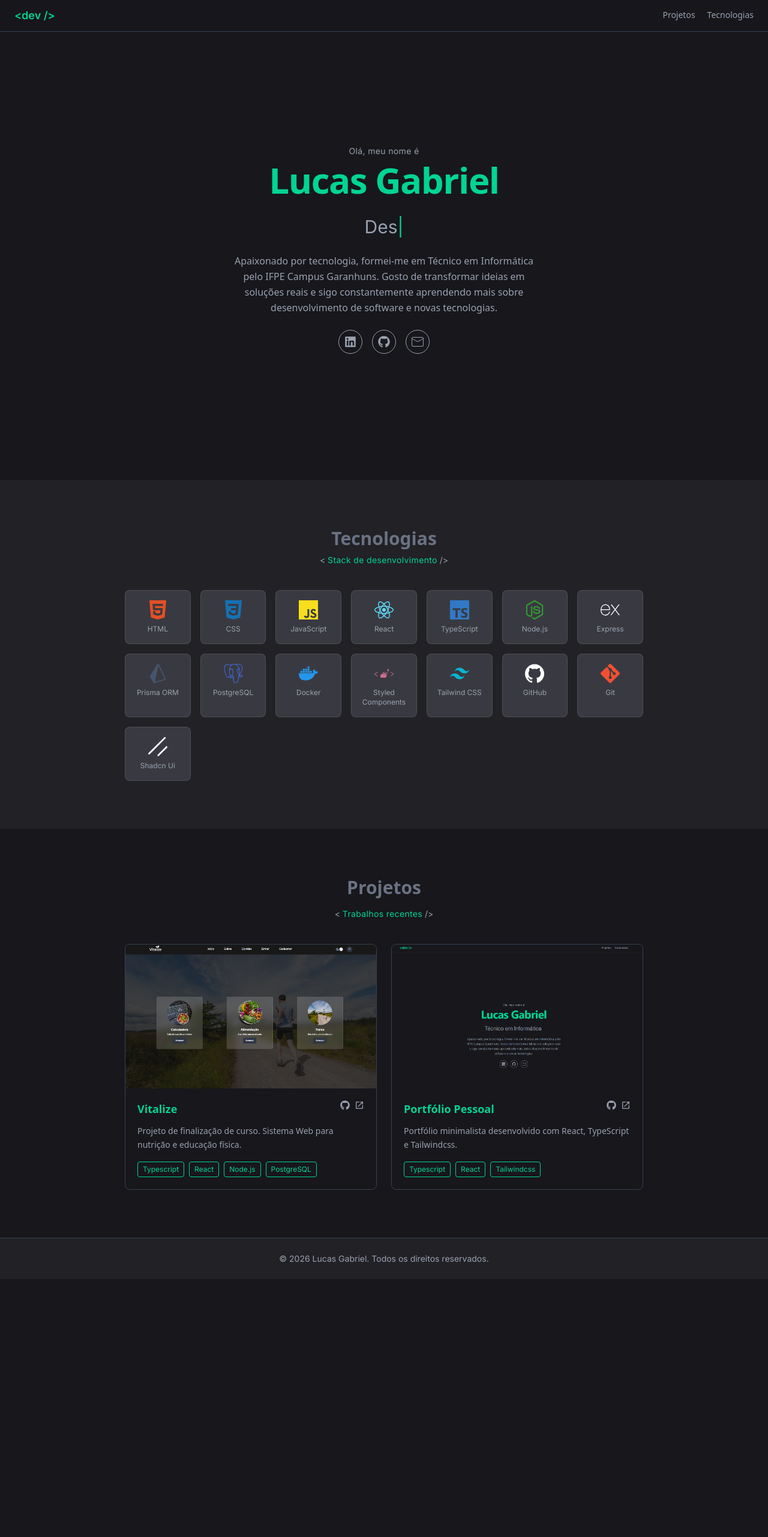
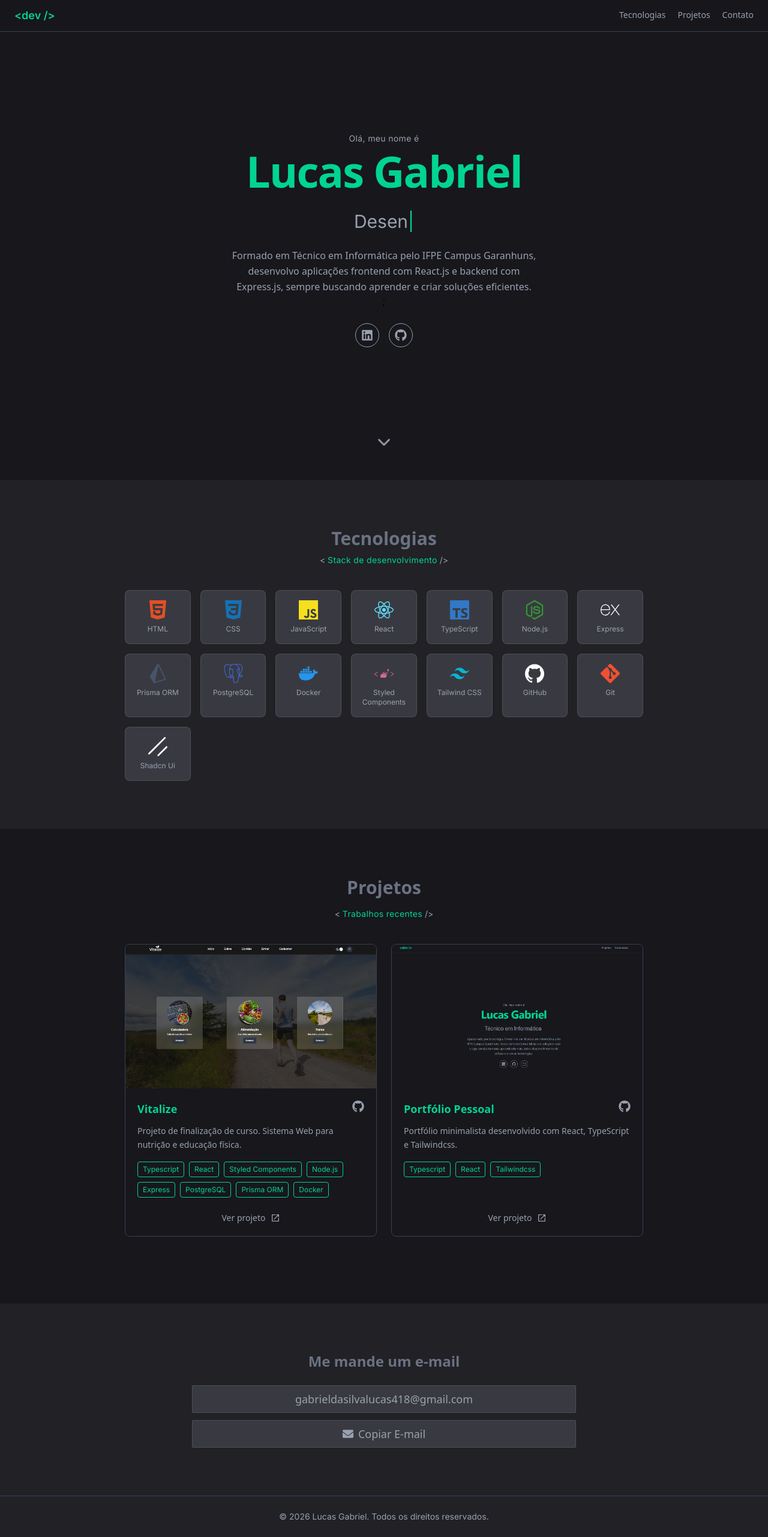
Before and after one commit to devlucasme/portfolio, a React (Vite) app: page / in a window 1280 px wide. Shown: the whole page at 60% size. Before the commit the page ends 2133 px from the top, so only its background shows below. Built offline with nearby package versions, Linux system fonts and the light colour scheme.

Commit message:
feat(portfolio): add copy email feature and improve design

```diff
--- a/index.html
+++ b/index.html
@@ -8,7 +8,7 @@
   <link
     href="https://fonts.googleapis.com/css2?family=Inter:ital,opsz,wght@0,14..32,100..900;1,14..32,100..900&display=swap"
     rel="stylesheet">
-  <title>portfolio</title>
+  <title>Portfolio</title>
 </head>
 <body class="bg-[hsl(240_10%_10%)]">
   <div id="root"></div>
--- /dev/null
+++ b/src/components/ContactEmail.tsx
@@ -0,0 +1,36 @@
+import type { FC } from "react";
+import { useState, useRef } from "react";
+import { FaEnvelope } from "react-icons/fa";
+
+export const ContactEmail: FC = () => {
+
+    const [copied, setCopied] = useState(false);
+    const emailRef = useRef<HTMLSpanElement>(null);
+
+
+    const handleCopy = async () => {
+
+        const email = emailRef.current?.textContent;
+        if (!email) return;
+
+        await navigator.clipboard.writeText(email);
+        setCopied(true);
+        setTimeout(() => setCopied(false), 2000);
+    }
+
+    return (
+        <section id="contact" className="py-16 md:py-20 bg-[hsl(240,7%,14%)] flex flex-col items-center mt-8  w-full ">
+            <h3 className="mb-3 text-gray-500 font-bold text-xl md:text-2xl">Me mande um e-mail</h3>
+            <span ref={emailRef} className="w-9/12 md:w-1/2 mt-3 bg-gray-400/20 border border-gray-400/20 rounded-xs text-center text-xs md:text-lg text-gray-400 p-2 hover:text-emerald-400 hover:border-emerald-400 transition-all duration-300">gabrieldasilvalucas418@gmail.com</span>
+            <button
+                onClick={handleCopy}
+                className="w-9/12 md:w-1/2 bg-gray-400/20 border border-gray-400/20 flex justify-center rounded-xs text-xs md:text-lg p-2 mt-3 items-center gap-2   text-gray-400 hover:text-emerald-400 hover:border-emerald-400 transition-all duration-300 cursor-pointer"
+            >
+                <FaEnvelope />
+                {
+                    copied ? "Copiado!" : "Copiar E-mail"
+                }
+            </button>
+        </section>
+    )
+}
--- a/src/components/Hero.tsx
+++ b/src/components/Hero.tsx
@@ -2,7 +2,7 @@ import type { FC } from "react";
 import { useTypewriter } from "@/hooks/useTypewriter";
 import { FaLinkedin } from "react-icons/fa";
 import { FaGithub } from "react-icons/fa";
-import { CiMail } from "react-icons/ci";
+import { IoIosArrowDown } from "react-icons/io";
 
 export const Hero: FC = () => {
 
@@ -18,11 +18,13 @@ export const Hero: FC = () => {
   });
 
   return (
-    <main className="flex items-center justify-center h-screen py-24 pt-32">
-      <div className="mx-auto max-w-2xl px-4 text-center">
-        <p className="text-gray-400 text-sm font-[Inter] tracking-wide mb-2">Olá, meu nome é</p>
+    <main className="relative flex flex-col items-center justify-center h-screen px-4 text-center">
+      <div className="max-w-2xl">
+        <p className="text-gray-400 text-sm font-[Inter] tracking-wide mb-2">
+          Olá, meu nome é
+        </p>
 
-        <h1 className="text-4xl text-emerald-400 md:text-6xl lg:7xl font-bold tracking-tight mb-4">
+        <h1 className="text-4xl text-emerald-400 md:text-6xl lg:text-7xl font-bold tracking-tight mb-4">
           Lucas Gabriel
         </h1>
 
@@ -33,30 +35,32 @@ export const Hero: FC = () => {
           </p>
         </div>
 
-        <p className="max-w-lg mx-auto text-gray-400 leading-relaxed ">
-          Apaixonado por tecnologia, formei-me em Técnico em Informática pelo IFPE Campus Garanhuns.
-          Gosto de transformar ideias em soluções reais e sigo constantemente aprendendo mais sobre desenvolvimento de software e novas tecnologias.
+        <p className="max-w-lg mx-auto text-gray-400 text-center text-balance leading-relaxed">
+          Formado em Técnico em Informática pelo IFPE Campus Garanhuns, desenvolvo aplicações frontend com React.js e backend com Express.js, sempre buscando aprender e criar soluções eficientes.
         </p>
-
-
-
+        ;
         <div className="flex justify-center gap-4 mt-6">
-
-          <a href="#" className="flex items-center justify-center w-10 h-10 rounded-full border border-gray-400  text-gray-400 transition-all duration-300 hover:bg-emerald-400/10 hover:text-emerald-400 hover:scale-110 hover:border-emerald-400">
+          <a
+            href="https://www.linkedin.com/in/lucas-gabriel-da-silva-8b4088314/"
+            target="_blank"
+            className="flex items-center justify-center w-10 h-10 rounded-full border border-gray-400 text-gray-400 transition-all duration-300 hover:bg-emerald-400/10 hover:text-emerald-400 hover:scale-110 hover:border-emerald-400"
+          >
             <FaLinkedin size={20} />
           </a>
 
-          <a href="#" className="flex items-center justify-center w-10 h-10 rounded-full border border-gray-400  text-gray-400 transition-all duration-300 hover:bg-emerald-400/10 hover:text-emerald-400 hover:scale-110 hover:border-emerald-400">
+          <a
+            href="https://github.com/devlucasme/"
+            target="_blank"
+            className="flex items-center justify-center w-10 h-10 rounded-full border border-gray-400 text-gray-400 transition-all duration-300 hover:bg-emerald-400/10 hover:text-emerald-400 hover:scale-110 hover:border-emerald-400"
+          >
             <FaGithub size={20} />
           </a>
 
-          <a href="#" className="flex items-center justify-center w-10 h-10 rounded-full border border-gray-400  text-gray-400 transition-all duration-300 hover:bg-emerald-400/10 hover:text-emerald-400 hover:scale-110 hover:border-emerald-400">
-            <CiMail size={24} />
-          </a>
+
         </div>
+      </div>
 
-
-      </div>
+      <IoIosArrowDown className="mt-16 absolute bottom-10 text-gray-400 text-3xl animate-bounce mx-auto block" />
     </main>
   )
 }
--- a/src/components/Navigation.tsx
+++ b/src/components/Navigation.tsx
@@ -6,8 +6,9 @@ export const Navigation: FC = () => {
             <nav className="flex justify-between mx-auto max-w-7xl px-6 py-3">
                 <a href="#" className="text-emerald-400 font-semibold font-[Inter] text-lg">&lt;dev /&gt;</a>
                 <ul className="flex gap-5">
+                    <li><a href="#technologies" className="text-gray-400 text-sm hover:text-gray-200 transition-colors">Tecnologias</a></li>
                     <li><a href="#projects" className="text-gray-400 text-sm hover:text-gray-200 transition-colors">Projetos</a></li>
-                    <li><a href="#technologies" className="text-gray-400 text-sm hover:text-gray-200 transition-colors">Tecnologias</a></li>
+                    <li><a href="#contact" className="text-gray-400 text-sm hover:text-gray-200 transition-colors">Contato</a></li>
                 </ul>
             </nav>
         </header>
--- a/src/components/ProjectCard.tsx
+++ b/src/components/ProjectCard.tsx
@@ -20,7 +20,7 @@ export const ProjectCard: FC<IProjectCardProps> = ({
     liveUrl
 }) => {
     return (
-        <div className="bg-[hsl(240_10%_10%)] border border-gray-700 rounded-lg overflow-hidden transition-all duration-300 hover:border-emerald-400 hover:translate-y-1 hover:shadow-lg ">
+        <div className="bg-[hsl(240_10%_10%)] border border-gray-700 rounded-lg overflow-hidden transition-all duration-300 hover:border-emerald-400 hover:translate-y-1 hover:shadow-lg flex flex-col">
             {imageUrl ? (
                 <div className="w-full h-60 overflow-hidden">
                     <img
@@ -35,22 +35,24 @@ export const ProjectCard: FC<IProjectCardProps> = ({
                 </div>
             )}
 
-            <div className="p-5">
+            <div className="p-5 flex flex-col justify-between flex-1">
+                <div>
                     <div className="flex justify-between items-start mb-3">
                         <h3 className="text-emerald-400 font-semibold text-lg">{title}</h3>
-                    <div className="flex gap-2">
                         {githubUrl && (
-                            <a href={githubUrl} target="_blank" className="text-gray-400 hover:text-emerald-400 transition-colors duration-300"><FaGithub /></a>
+                            <a
+                                href={githubUrl}
+                                target="_blank"
+                                className="text-gray-400 hover:text-emerald-400 transition-colors duration-300 text-xl"
+                            >
+                                <FaGithub />
+                            </a>
                         )}
-                        {liveUrl && (
-                            <a href={liveUrl} target="_blank" className="text-gray-400 hover:text-emerald-400 transition-colors duration-300"><MdLaunch /></a>
-                        )}
-                    </div>
                     </div>
 
                     <p className="text-gray-400 text-sm mb-4 leading-relaxed">{description}</p>
 
-                <div className="flex flex-wrap gap-2">
+                    <div className="flex flex-wrap gap-2 mb-6">
                         {technologies.map((tech, index) => (
                             <span
                                 key={index}
@@ -60,8 +62,20 @@ export const ProjectCard: FC<IProjectCardProps> = ({
                             </span>
                         ))}
                     </div>
+                </div>
 
+                {liveUrl && (
+                    <div className="flex justify-center mt-auto">
+                        <a
+                            href={liveUrl}
+                            target="_blank"
+                            className="flex items-center gap-2 text-sm text-gray-400 hover:underline"
+                        >
+                            Ver projeto <MdLaunch size={16} />
+                        </a>
+                    </div>
+                )}
             </div>
         </div>
-    )
-}
+    );
+};
--- a/src/components/Projects.tsx
+++ b/src/components/Projects.tsx
@@ -7,7 +7,7 @@ const projects = [
     {
         title: "Vitalize",
         description: "Projeto de finalização de curso. Sistema Web para nutrição e educação física.",
-        technologies: ["Typescript", "React", "Node.js", "PostgreSQL"],
+        technologies: ["Typescript", "React", "Styled Components", "Node.js", "Express", "PostgreSQL", "Prisma ORM", "Docker"],
         imageUrl: VitalizeImage,
         githubUrl: "https://github.com/devlucasme/vitalize-PPO-2025",
         liveUrl: "#"
@@ -17,7 +17,7 @@ const projects = [
         description: "Portfólio minimalista desenvolvido com React, TypeScript e Tailwindcss.",
         technologies: ["Typescript", "React", "Tailwindcss"],
         imageUrl: PortfolioImage,
-        githubUrl: "#",
+        githubUrl: "https://github.com/devlucasme/portfolio",
         liveUrl: "#"
     },
 ];
--- a/src/pages/Home.tsx
+++ b/src/pages/Home.tsx
@@ -3,6 +3,7 @@ import { Hero } from "@/components/Hero";
 import { Projects } from "@/components/Projects";
 import { TechStack } from "@/components/TechStack";
 import { Footer } from "@/components/Footer";
+import { ContactEmail } from "@/components/ContactEmail";
 
 export const Home = () => {
     return (
@@ -11,6 +12,7 @@ export const Home = () => {
             <Hero />
             <TechStack />
             <Projects />
+            <ContactEmail />
             <Footer />
         </div>
     )
```
Lines whose indentation alone changed are shown as unchanged.
